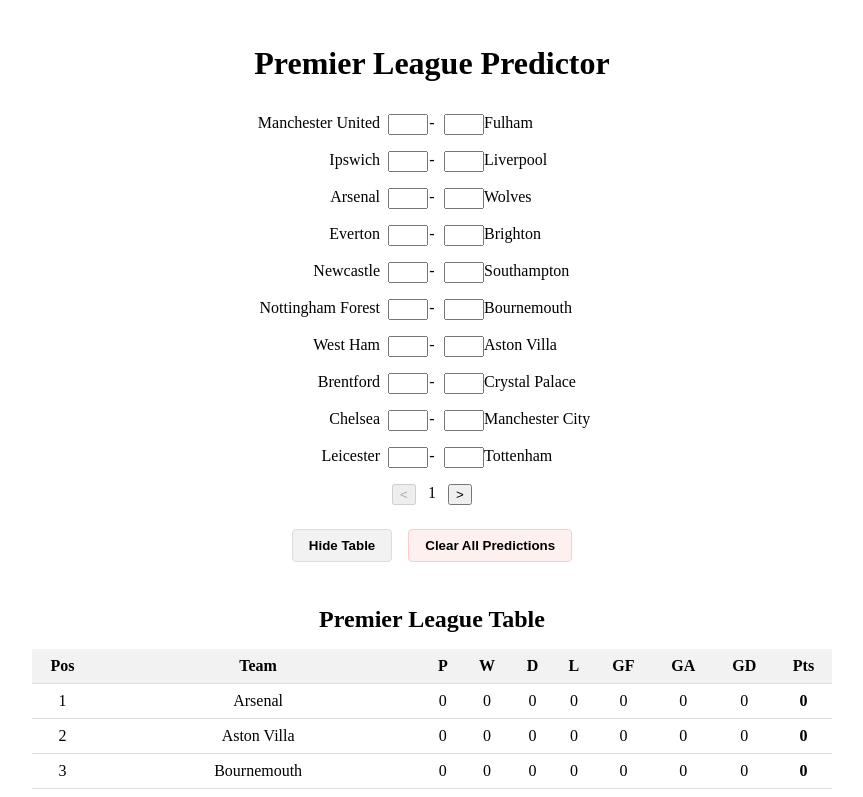
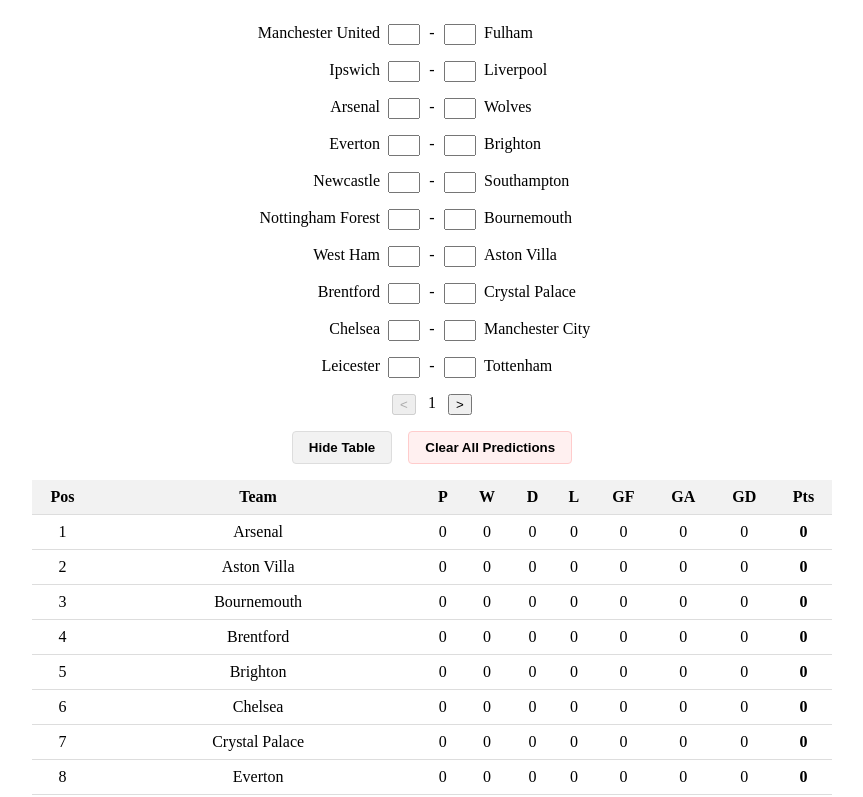
Before and after one commit to Broll26/league-predictor-v1, a Vue app in the folder frontend/: page / in a window 1280 px wide. Shown: the top 797 px of the page, without its empty margins (208-1071 px from the left). Built offline with nearby package versions, Linux system fonts and the light colour scheme.

Commit message:
UI tweaks

```diff
--- a/frontend/src/App.vue
+++ b/frontend/src/App.vue
@@ -1,6 +1,5 @@
 <template>
   <div class="app-container">
-    <h1>Premier League Predictor</h1>
     <FixtureDisplay />
     <StateButtons v-model="displayState" />
     <TableDisplay v-if="displayState.isTableVisible" />
--- a/frontend/src/components/FixtureDisplay.vue
+++ b/frontend/src/components/FixtureDisplay.vue
@@ -215,7 +215,6 @@
 }
 
 input[type="number"] {
-  width: 100%;
   text-align: center;
 }
 </style>
--- a/frontend/src/components/StateButtons.vue
+++ b/frontend/src/components/StateButtons.vue
@@ -42,7 +42,7 @@
   display: flex;
   justify-content: center;
   gap: 1rem;
-  margin: 1.5rem 0;
+  margin: 1rem 0;
 }
 
 .action-button {
--- a/frontend/src/components/TableDisplay.vue
+++ b/frontend/src/components/TableDisplay.vue
@@ -1,6 +1,6 @@
 <template>
   <div class="table-container">
-    <h2>Premier League Table</h2>
+    <!-- <h2>Premier League Table</h2> -->
     <table class="league-table">
       <thead>
         <tr>
@@ -42,14 +42,13 @@
 
 <style scoped>
 .table-container {
-  margin-top: 1rem;
   display: flex;
   flex-direction: column;
   align-items: center;
 }
 
 h2 {
-  margin-bottom: 1rem;
+  margin: 0.5rem;
 }
 
 .league-table {
```
